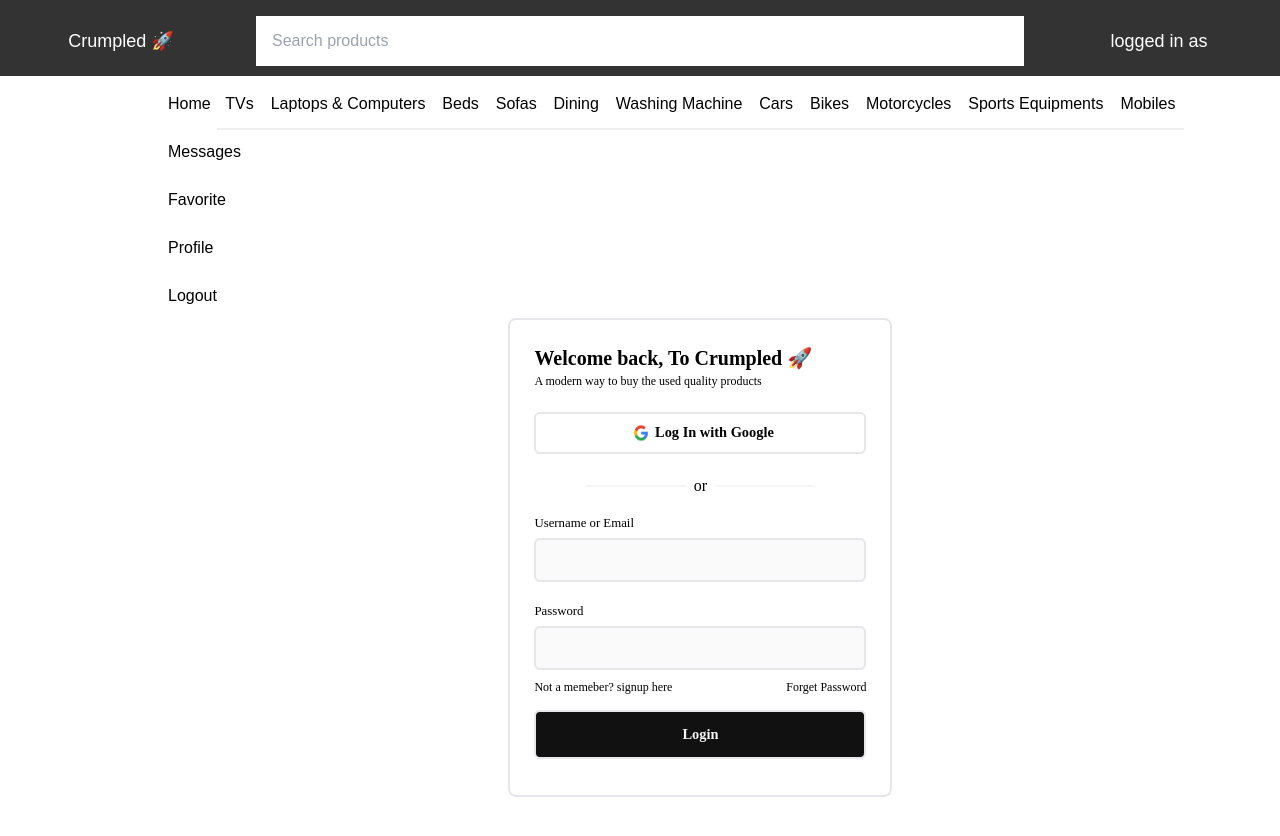
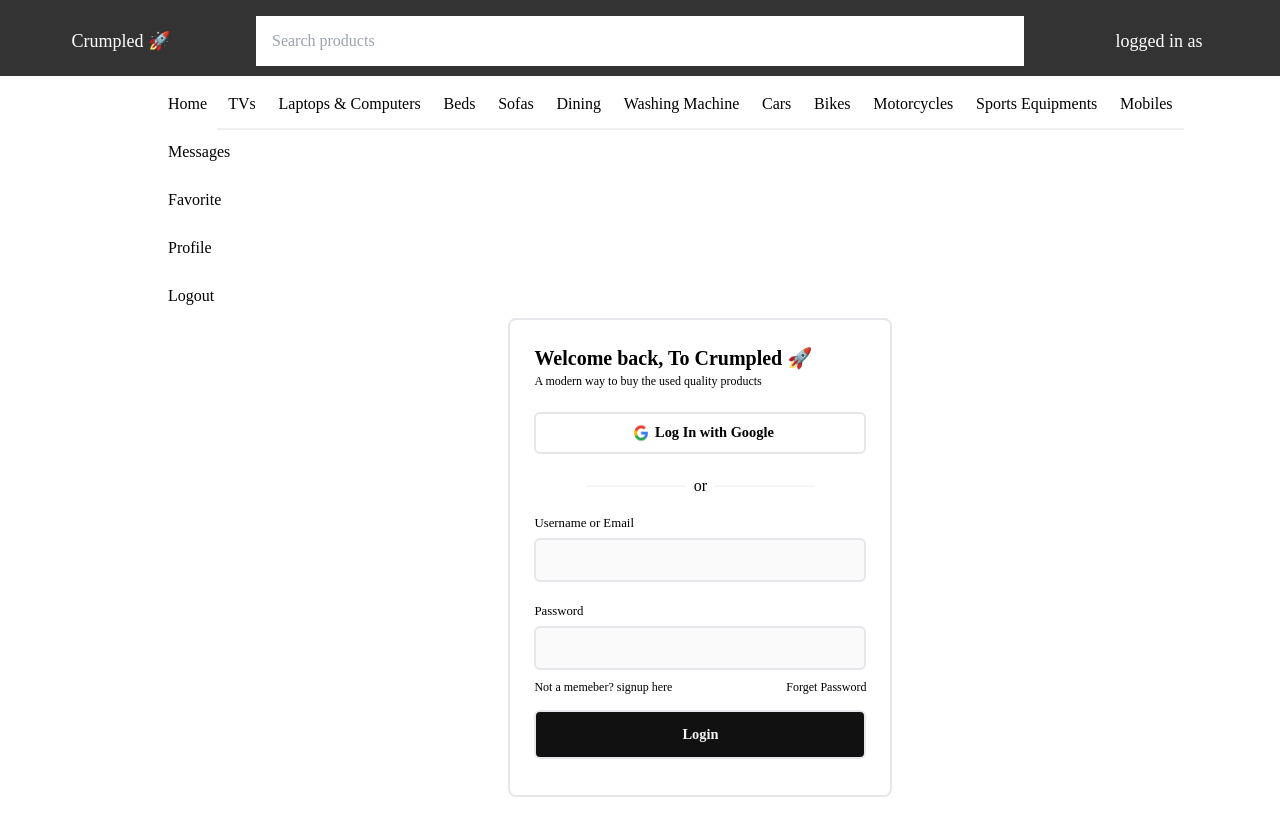
Before and after one commit to talhakhan7640/olx-frontend, a React (Create React App) app: page /crumpled/users/login in a window 1280 px wide. Shown: the top 836 px of the page. Built offline with nearby package versions, Linux system fonts and the light colour scheme.

Commit message:
customized a cursor

```diff
--- a/src/index.css
+++ b/src/index.css
@@ -10,11 +10,17 @@ body {
     sans-serif; */
   -webkit-font-smoothing: antialiased;
   -moz-osx-font-smoothing: grayscale;
-  /* font-family: 'Roboto Slab', serif; */
-   font-family: 'Montserrat', sans-serif;
+  font-family: 'Roboto Slab', serif;
+   /* font-family: 'Montserrat', sans-serif;  */
+   cursor: url('./assets/cursor.png'), auto;
 }
 
 code {
   font-family: source-code-pro, Menlo, Monaco, Consolas, 'Courier New',
     monospace;
 }
+
+body a, body button {
+
+   cursor: url('./assets/cursor.png'), auto;
+}
```
